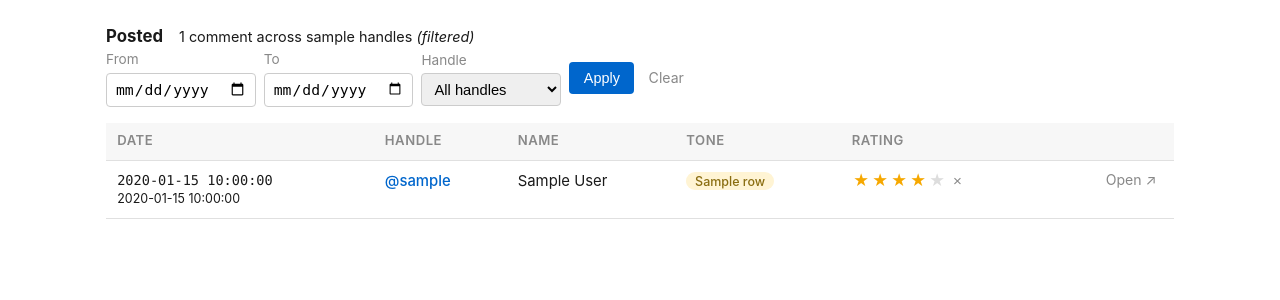
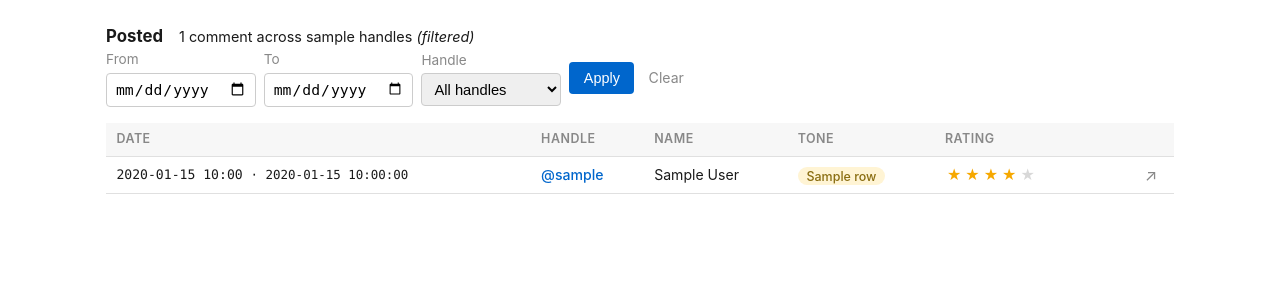
Before and after one commit to mayamit/LI_Comments, a FastAPI app: template templates/posted.html in a window 1280 px wide. Shown: the part 71-371 px from the top of the page. Run offline with FastAPI, Linux system fonts and the light colour scheme; the template is opened without the code that fills it: most values are stand-ins (such as "Sample title", 1, 10 or a date in 2020); parts of the project's set-up code (start-up, migrations or seed data) failed here and were passed over; some libraries are stand-ins or nearby versions.

Commit message:
Tighten /posted layout and make stars look like stars, not blue buttons
Star buttons were inheriting the generic button styling (full primary
background, white text, 0.9rem padding) which made each star a fat blue
square, wrapping five of them onto two rows per cell. The whole row was
also stacking date + time + relative on three lines and rendering
"Open ↗" as a fully labelled link with padding.

- _rating.html buttons now override the generic button rule with
  !important: transparent background, no border, no padding, narrow
  fixed width, text-style grey/gold colour. Stars stay on one row via
  flex-wrap: nowrap and white-space: nowrap on the widget.
- The clear (×) button is invisible by default and only fades in on
  hover of the rating widget, so it does not add visual noise to rated
  rows.
- posted.html collapses the date column into one line: ISO date and
  time (16 chars, no seconds) plus a muted relative timestamp inline.
- Open column is just the ↗ arrow with a title attribute, no padded
  Open label.
- posted-table cell padding dropped to 0.4rem, font-size to 0.88rem,
  cells use white-space: nowrap so tones and dates do not wrap. The
  table reads as a scannable list now rather than a stack of cards.

Co-Authored-By: Claude Opus 4.7 (1M context) <noreply@anthropic.com>

```diff
--- a/static/style.css
+++ b/static/style.css
@@ -529,56 +529,70 @@ button[disabled] { opacity: 0.6; cursor: progress; }
     width: 100%;
     border-collapse: collapse;
     margin-top: 1rem;
-    font-size: 0.93rem;
+    font-size: 0.88rem;
 }
 .posted-table thead th {
     text-align: left;
     background: var(--bg-soft);
-    padding: 0.55rem 0.7rem;
+    padding: 0.45rem 0.65rem;
     border-bottom: 1px solid var(--border);
-    font-size: 0.82rem;
+    font-size: 0.78rem;
     color: var(--muted);
     text-transform: uppercase;
     letter-spacing: 0.04em;
     font-weight: 600;
+    white-space: nowrap;
 }
 .posted-table tbody td {
-    padding: 0.55rem 0.7rem;
+    padding: 0.4rem 0.65rem;
     border-bottom: 1px solid var(--border);
-    vertical-align: top;
+    vertical-align: middle;
+    white-space: nowrap;
 }
 .posted-table tbody tr:hover { background: #fbfbfc; }
 
-.date-cell .date-abs { font-family: ui-monospace, Menlo, monospace; font-size: 0.85rem; }
+.posted-table .date-cell { font-family: ui-monospace, Menlo, monospace; font-size: 0.82rem; }
+.posted-table .name-cell { color: var(--fg); }
+.posted-table .tone-cell .tone-pill { white-space: nowrap; }
+.posted-table .open-cell { text-align: right; }
+.posted-table .open-cell a { font-size: 1rem; text-decoration: none; padding: 0.1rem 0.4rem; }
+
 .small { font-size: 0.78rem; }
 .open-cell { text-align: right; white-space: nowrap; }
 
-/* Rating widget */
+/* Rating widget — text-style stars, never wrap */
 .rating-widget {
     display: inline-flex;
     align-items: center;
-    gap: 0;
+    flex-wrap: nowrap;
+    white-space: nowrap;
+}
+.rating-widget .star,
+.rating-widget .rating-clear {
+    background: transparent !important;
+    border: none !important;
+    padding: 0 !important;
+    margin: 0 !important;
+    border-radius: 0 !important;
+    font-size: 1rem !important;
+    line-height: 1;
+    cursor: pointer;
+    width: 1.15rem;
+    text-align: center;
 }
 .rating-widget .star {
-    background: none;
-    border: none;
-    padding: 0 0.1rem;
-    color: #ddd;
-    font-size: 1.1rem;
-    cursor: pointer;
-    line-height: 1;
+    color: #d8d8d8 !important;
 }
-.rating-widget .star:hover { color: #f6c04d; }
-.rating-widget .star.filled { color: #f6a800; }
+.rating-widget .star:hover { color: #f6c04d !important; }
+.rating-widget .star.filled { color: #f6a800 !important; }
 .rating-widget .rating-clear {
-    background: none;
-    border: none;
-    color: var(--muted);
-    font-size: 0.95rem;
-    padding: 0 0.2rem 0 0.4rem;
-    cursor: pointer;
+    color: transparent !important;
+    margin-left: 0.2rem !important;
+    width: 0.9rem;
+    font-size: 0.85rem !important;
 }
-.rating-widget .rating-clear:hover { color: var(--danger); }
+.rating-widget:hover .rating-clear { color: #bbb !important; }
+.rating-widget .rating-clear:hover { color: var(--danger) !important; }
 
 .rating-display {
     background: #fff4d4;
--- a/templates/posted.html
+++ b/templates/posted.html
@@ -56,19 +56,19 @@
             {% for r in rows %}
             <tr>
                 <td class="date-cell">
-                    <div class="date-abs">{{ r.posted_at }}</div>
-                    <div class="muted small">{{ r.posted_at_display }}</div>
+                    {{ r.posted_at[:16] }}
+                    <span class="muted small">· {{ r.posted_at_display }}</span>
                 </td>
-                <td>
+                <td class="handle-cell">
                     <span class="history-handle">@{{ r.handle }}</span>
                     {% if r.handle_deleted %}<em class="muted small">(deleted)</em>{% endif %}
                 </td>
-                <td>{{ r.display_name }}</td>
-                <td><span class="tone-pill">{{ r.tone_name }}</span></td>
-                <td>{% with log_id=r.log_id, rating=r.rating %}{% include "_rating.html" %}{% endwith %}</td>
+                <td class="name-cell">{{ r.display_name }}</td>
+                <td class="tone-cell"><span class="tone-pill">{{ r.tone_name }}</span></td>
+                <td class="rating-cell">{% with log_id=r.log_id, rating=r.rating %}{% include "_rating.html" %}{% endwith %}</td>
                 <td class="open-cell">
                     {% if r.post_url %}
-                    <a href="{{ r.post_url }}" target="_blank" rel="noopener" class="btn-link-text">Open ↗</a>
+                    <a href="{{ r.post_url }}" target="_blank" rel="noopener" class="btn-link-text" title="Open on LinkedIn">↗</a>
                     {% endif %}
                 </td>
             </tr>
```
